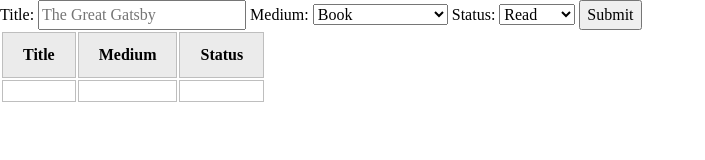
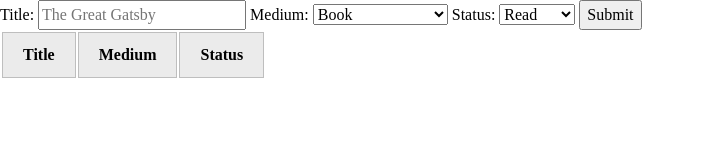
Before and after one commit to toastexmachina/odin-library, a plain HTML site: page index.html in a window 1280 px wide. Shown: the whole page, without its empty margins (0-705 px from the left). Drawn offline with Linux system fonts and the light colour scheme.

Commit message:
Remove the empty row in the table

```diff
--- a/index.html
+++ b/index.html
@@ -40,11 +40,6 @@
             <th>Medium</th>
             <th>Status</th>
         </thead>
-        <tr>
-            <td></td>
-            <td></td>
-            <td></td>
-        </tr>
     </table>
 
 
```
